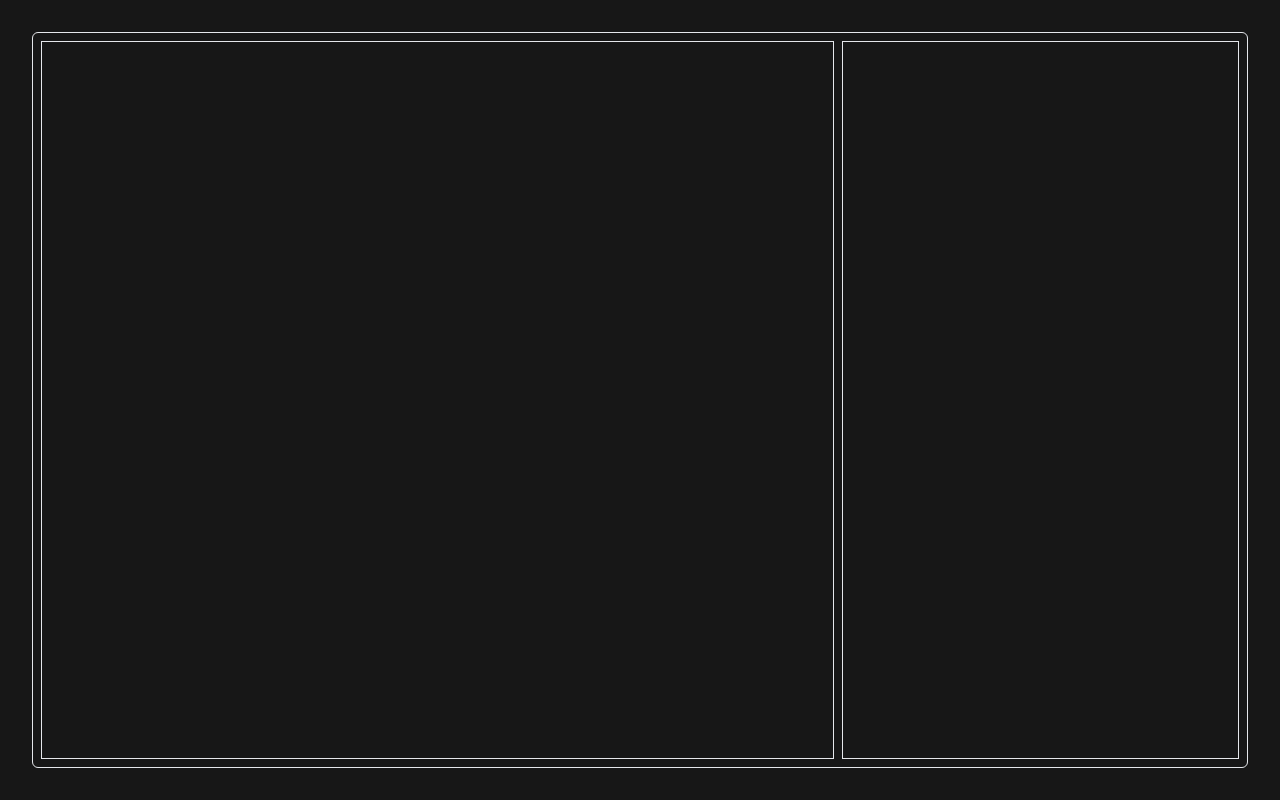
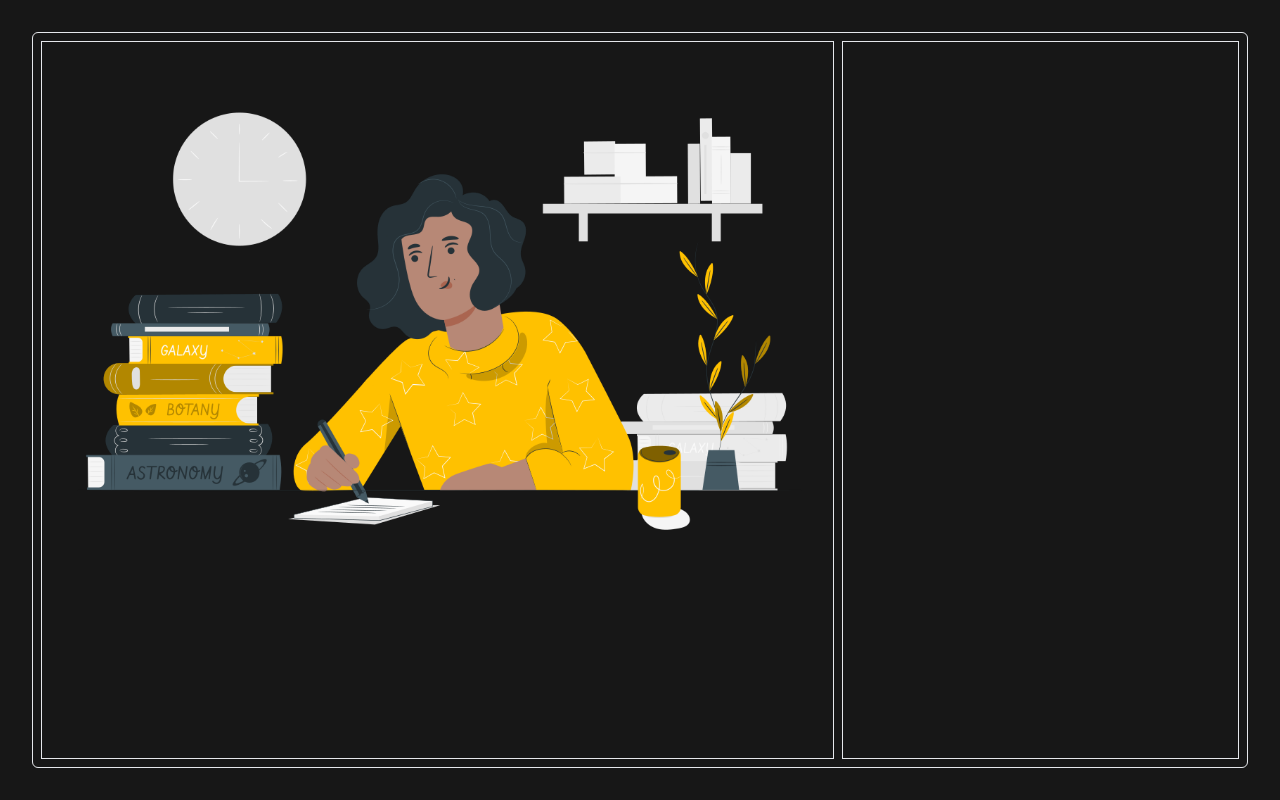
Before and after one commit to wllchrst/skill-connect-compfest, a Next.js app in the folder front-end/: page /pages/login in a window 1280 px wide. Built offline with nearby package versions, Linux system fonts and the light colour scheme.

Commit message:
feat: tambahin login page gambar doang dikti

```diff
--- a/front-end/app/pages/login/page.tsx
+++ b/front-end/app/pages/login/page.tsx
@@ -1,15 +1,18 @@
-'use client';
+"use client";
+import Image from "next/image";
+import loginPage from "../../assets/login-page.png";
 
 import FullScreenCenterLayout from "../../layout/full-screen-center-layout";
 
 export default function LoginPage() {
-    return <FullScreenCenterLayout>
-        <div className="flex p-2 gap-2 h-full w-full">
-            <div className="border border-pink w-2/3">
-            </div>
-            <div className="border border-pink w-1/3">
-            </div>
+  return (
+    <FullScreenCenterLayout>
+      <div className="flex p-2 gap-2 h-full w-full">
+        <div className="border border-pink w-2/3">
+          <Image src={loginPage} alt="" />
         </div>
-
+        <div className="border border-pink w-1/3"></div>
+      </div>
     </FullScreenCenterLayout>
+  );
 }
--- a/front-end/package.json
+++ b/front-end/package.json
@@ -3,9 +3,9 @@
   "version": "0.1.0",
   "private": true,
   "scripts": {
-    "dev": "next dev",
+    "dev": "next dev -p 5173",
     "build": "next build",
-    "start": "next start",
+    "start": "next start -p 5173",
     "lint": "next lint"
   },
   "dependencies": {
```
Also changed, not shown: front-end/app/assets/login-page.png (added).
